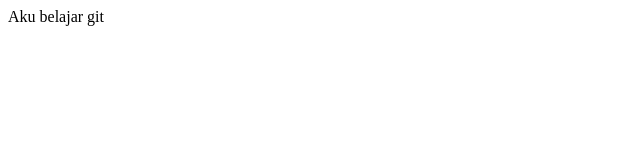
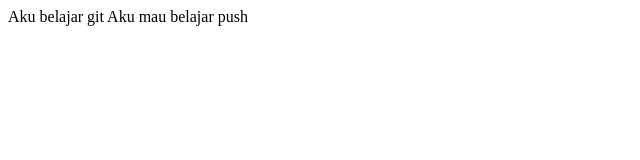
Before and after one commit to dnst16/umptn, a plain HTML site: page bab1/index.html in a window 1280 px wide. Shown: the whole page, without its empty margins (0-640 px from the left). Drawn offline with Linux system fonts and the light colour scheme.

Commit message:
penambahan kata kata pada index.html

```diff
--- a/bab1/index.html
+++ b/bab1/index.html
@@ -7,6 +7,8 @@
 
 <body>
     Aku belajar git
+
+    Aku mau belajar push
 </body>
 
 </html>
```
